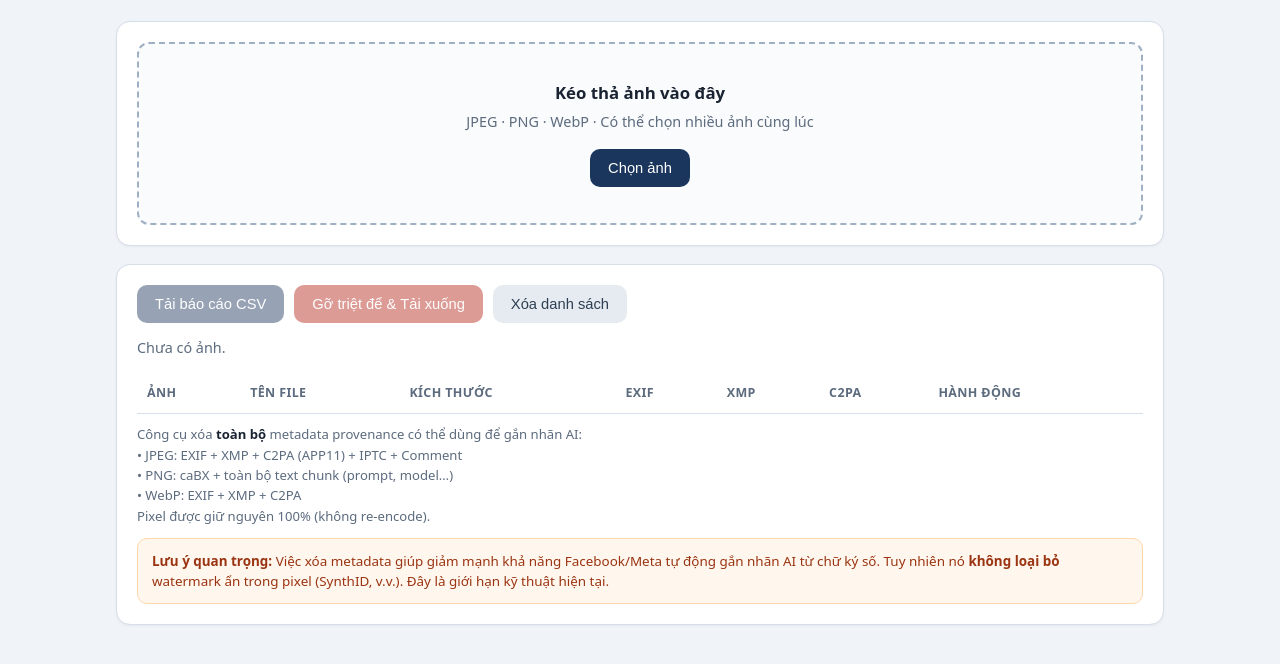
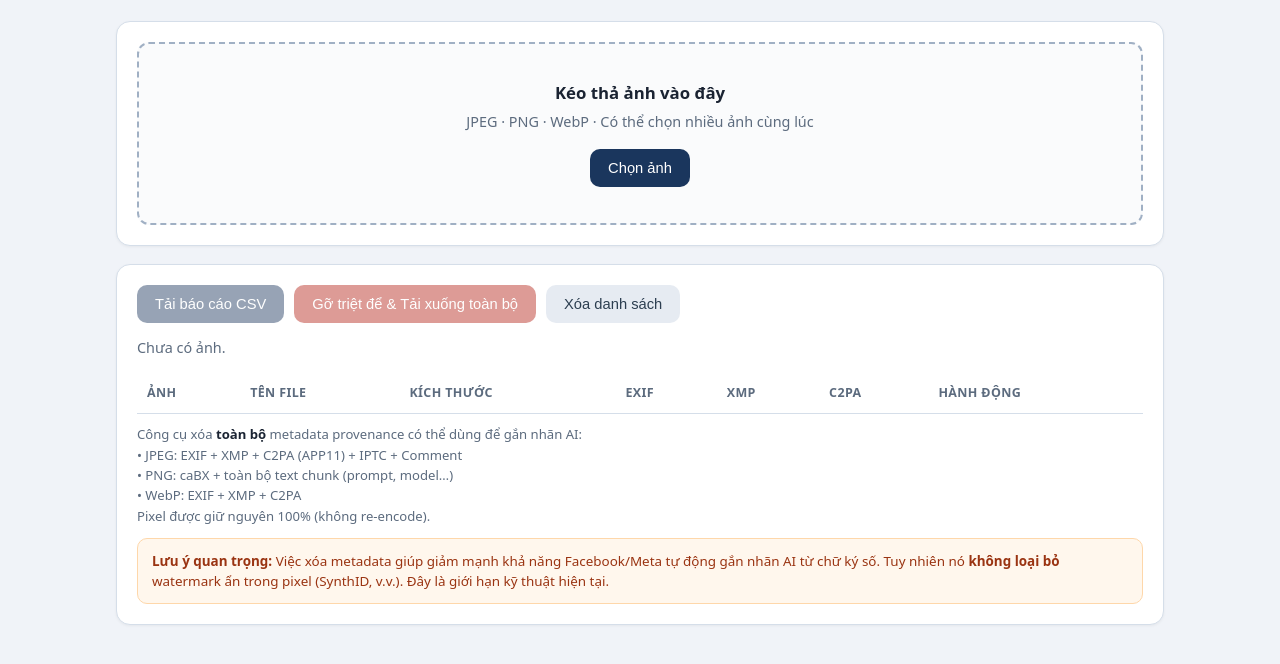
Before and after one commit to duchuy64/metaclean, a plain HTML site: page index.html in a window 1280 px wide. Shown: the part 96-760 px from the top of the page. Drawn offline with Linux system fonts and the light colour scheme.

Commit message:
Update index.html

```diff
--- a/index.html
+++ b/index.html
@@ -241,7 +241,7 @@
     <div class="card">
       <div class="toolbar">
         <button class="btn btn-primary" id="report" disabled>Tải báo cáo CSV</button>
-        <button class="btn btn-danger" id="stripAll" disabled>Gỡ triệt để &amp; Tải xuống</button>
+        <button class="btn btn-danger" id="stripAll" disabled>Gỡ triệt để &amp; Tải xuống toàn bộ</button>
         <button class="btn btn-secondary" id="clear">Xóa danh sách</button>
       </div>
 
```
